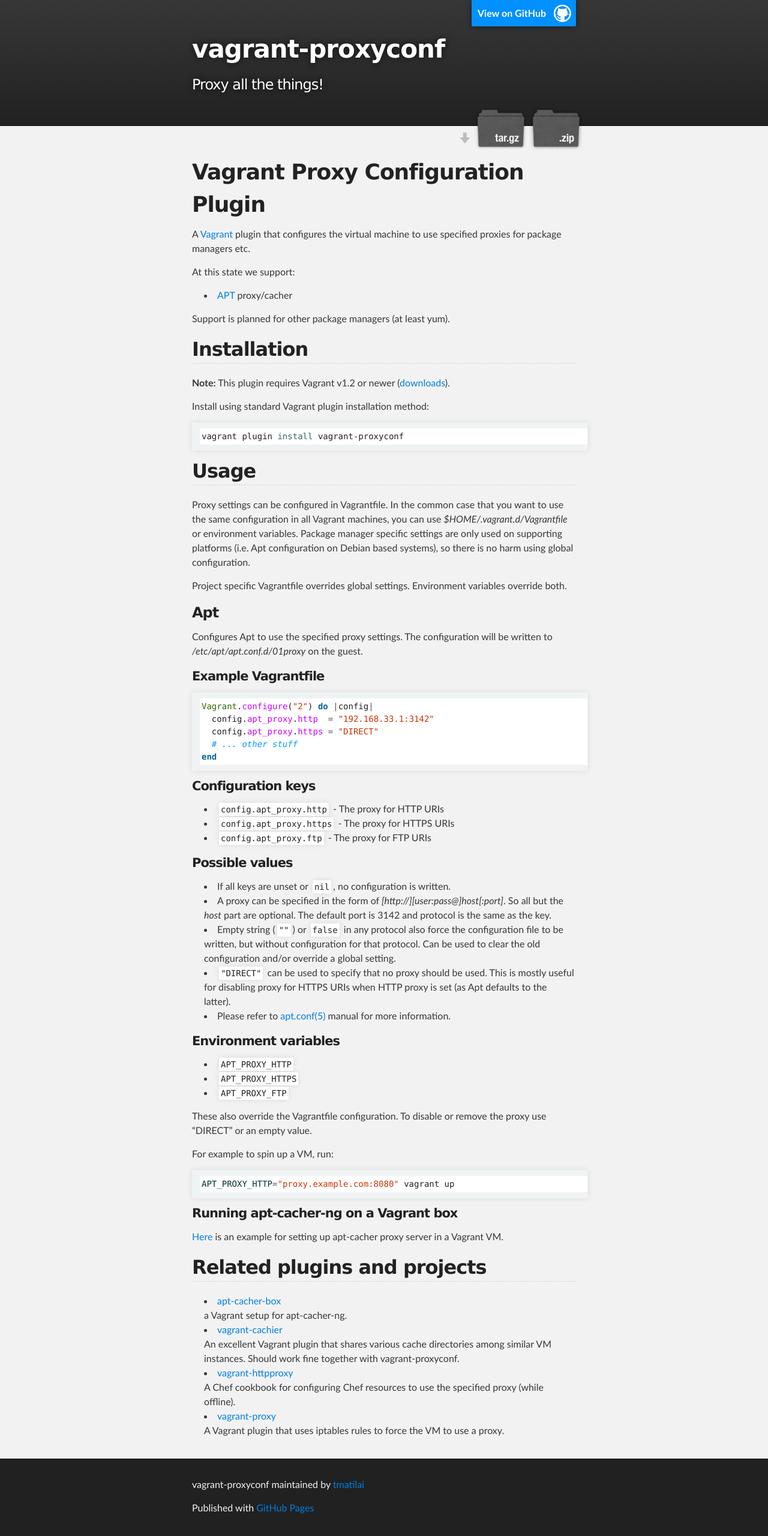
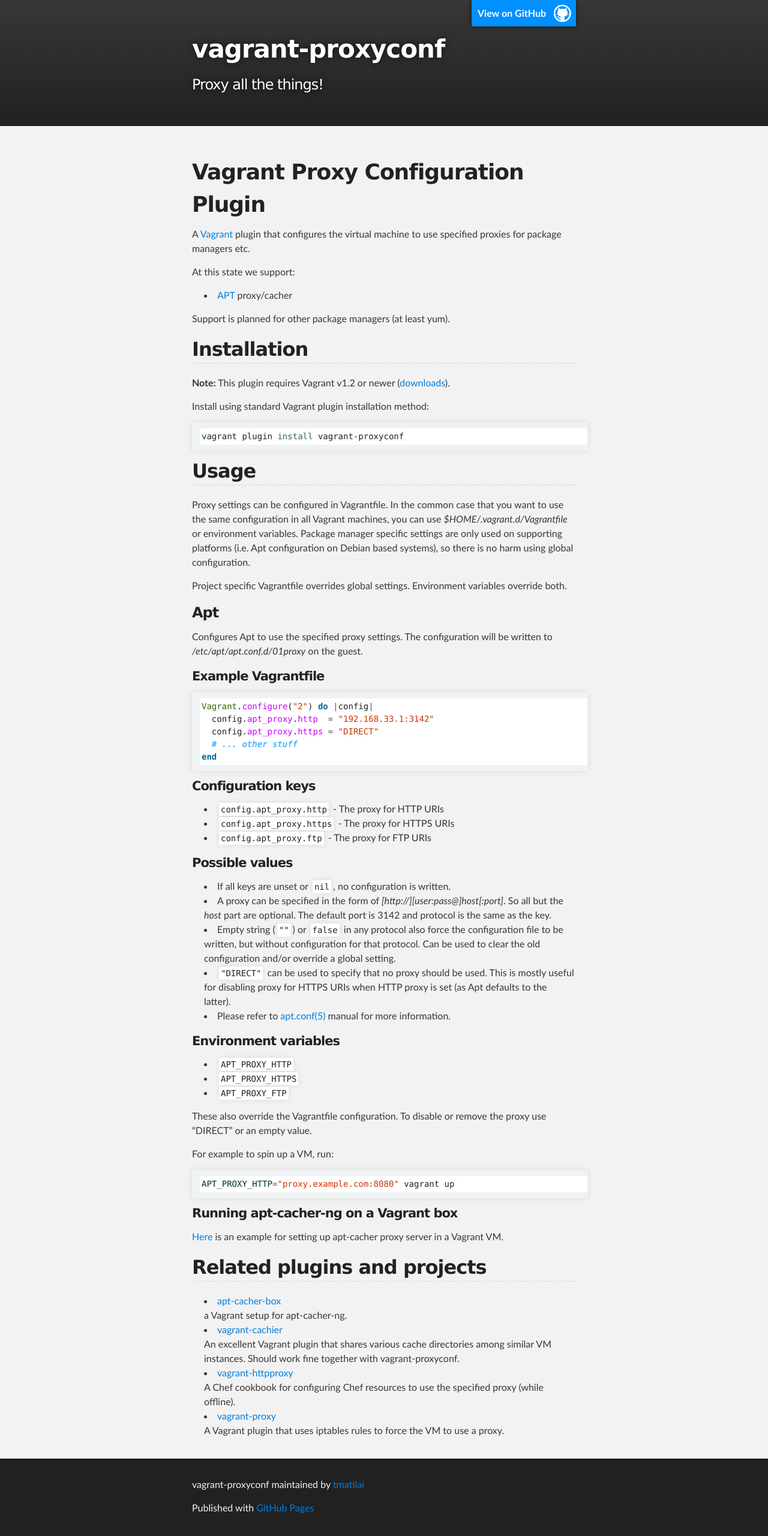
Before and after one commit to tmatilai/vagrant-proxyconf, a Jekyll site: the page built from index.md, in a window 1280 px wide. Shown: the whole page at 60% size. Built offline with Jekyll 4.4.1, drawn with Linux system fonts in a browser that asks for light colours.

Commit message:
Remove download links
The plugin is installed via `vagrant plugin install`.
Does not make sense to download tarball or zip.

```diff
--- a/_layouts/index.html
+++ b/_layouts/index.html
@@ -20,11 +20,6 @@
 
           <h1 id="project_title">vagrant-proxyconf</h1>
           <h2 id="project_tagline">Proxy all the things!</h2>
-
-            <section id="downloads">
-              <a class="zip_download_link" href="https://github.com/tmatilai/vagrant-proxyconf/zipball/master">Download this project as a .zip file</a>
-              <a class="tar_download_link" href="https://github.com/tmatilai/vagrant-proxyconf/tarball/master">Download this project as a tar.gz file</a>
-            </section>
         </header>
     </div>
 
```
